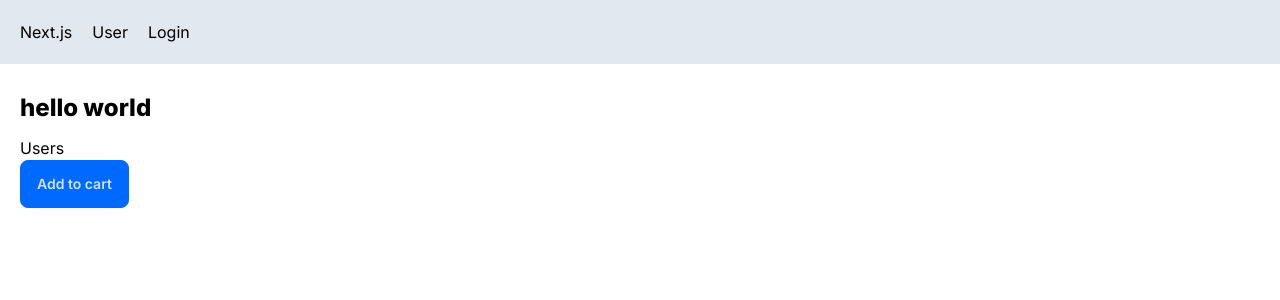
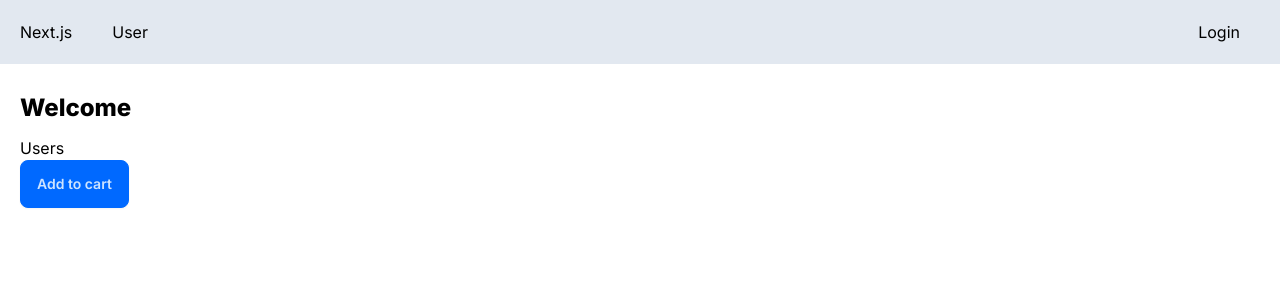
Before and after one commit to haiderali1999/next-js-project, a Next.js app: page / in a window 1280 px wide. Shown: the top 300 px of the page. Built offline with nearby package versions, Linux system fonts and the light colour scheme; no server answers.

Commit message:
authentication done

```diff
--- a/app/NavBar.tsx
+++ b/app/NavBar.tsx
@@ -1,12 +1,40 @@
+"use client";
+
+import { useSession } from "next-auth/react";
 import Link from "next/link";
 import React from "react";
 
 const NavBar = () => {
-  return <div className="flex bg-slate-200 p-5 mb-2">
-    <Link href="/" className="mr-5">Next.js</Link>
-    <Link href="/users" className="mr-5">User</Link>
-    <Link href="/api/auth/signin" className="mr-5">Login</Link>
-  </div>;
+  const { status, data: session } = useSession();
+
+  return (
+    <div className="flex bg-slate-200 p-5 mb-2 justify-between items-center">
+      <div>
+        <Link href="/" className="mr-10">
+          Next.js
+        </Link>
+        <Link href="/users" className="mr-5">
+          User
+        </Link>
+      </div>
+      <div>
+        {status === "loading" && (
+          <span className="loading loading-dots loading-xs"></span>
+        )}
+        {status === "authenticated" && (
+          <div className="">
+            <span className="text-slate-50 rounded-full bg-slate-400 px-3 py-2 mr-3 bg-gradient-to-r from-green-400 to-blue-500 hover:from-pink-500 hover:to-yellow-500">{session.user!.name}</span>
+            <Link href="/api/auth/signout" className="text-slate-50 rounded-full bg-slate-400 px-3 py-2 bg-gradient-to-r from-green-400 to-blue-500 hover:from-pink-500 hover:to-yellow-500">Sign Out</Link>
+          </div>
+        )}
+        {status === "unauthenticated" && (
+          <Link href="/api/auth/signin" className="mr-5">
+            Login
+          </Link>
+        )}
+      </div>
+    </div>
+  );
 };
 
 export default NavBar;
--- a/app/api/auth/[...nextauth]/route.ts
+++ b/app/api/auth/[...nextauth]/route.ts
@@ -1,14 +1,16 @@
 import NextAuth from "next-auth";
 import GoogleProvider from "next-auth/providers/google";
 
-const handler = NextAuth({
-    providers:[
-        GoogleProvider({
-            clientId:process.env.GOOGLE_CLIENT_ID!,
-            clientSecret:process.env.GOOGLE_CLIENT_SECRET!
-        })
-    ]
-});
+export const authOptions = {
+  providers: [
+    GoogleProvider({
+      clientId: process.env.GOOGLE_CLIENT_ID!,
+      clientSecret: process.env.GOOGLE_CLIENT_SECRET!,
+    }),
+  ],
+};
+
+const handler = NextAuth(authOptions);
 
 console.log(process.env.GOOGLE_CLIENT_ID);
 
--- /dev/null
+++ b/app/api/auth/token/route.tsx
@@ -0,0 +1,7 @@
+import { getToken } from "next-auth/jwt";
+import { NextRequest, NextResponse } from "next/server";
+
+export async function GET(request: NextRequest) {
+  const token = await getToken({ req: request });
+  return NextResponse.json(token);
+}
--- /dev/null
+++ b/app/auth/AuthProvider.tsx
@@ -0,0 +1,9 @@
+"use client";
+import { SessionProvider } from "next-auth/react";
+import React, { ReactNode } from "react";
+
+const AuthProvider = ({ children }: { children: ReactNode }) => {
+  return <SessionProvider>{children}</SessionProvider>;
+};
+
+export default AuthProvider;
--- a/app/layout.tsx
+++ b/app/layout.tsx
@@ -2,6 +2,8 @@ import "./globals.css";
 import type { Metadata } from "next";
 import { Inter } from "next/font/google";
 import NavBar from "./NavBar";
+import { SessionProvider } from "next-auth/react";
+import AuthProvider from "./auth/AuthProvider";
 
 const inter = Inter({ subsets: ["latin"] });
 
@@ -17,10 +19,12 @@ export default function RootLayout({
 }) {
   return (
     <html lang="en" data-theme="winter">
-      <body className={inter.className}>
-        <NavBar />
-        <main className="p-5">{children}</main>
-      </body>
+      <AuthProvider>
+        <body className={inter.className}>
+          <NavBar />
+          <main className="p-5">{children}</main>
+        </body>
+      </AuthProvider>
     </html>
   );
 }
--- a/app/page.tsx
+++ b/app/page.tsx
@@ -1,12 +1,15 @@
-import Link from "next/link"
-import ProductCard from "./components/product-card/ProductCard"
+import Link from "next/link";
+import ProductCard from "./components/product-card/ProductCard";
+import { getServerSession } from "next-auth";
+import { authOptions } from "./api/auth/[...nextauth]/route";
 
-export default function Home() {
+export default async function Home() {
+  const session = await getServerSession(authOptions);
   return (
     <main>
-      <h1>hello world</h1>
+      <h1>Welcome {session?.user!.name}</h1>
       <Link href="/users">Users</Link>
       <ProductCard />
     </main>
-  )
+  );
 }
```
